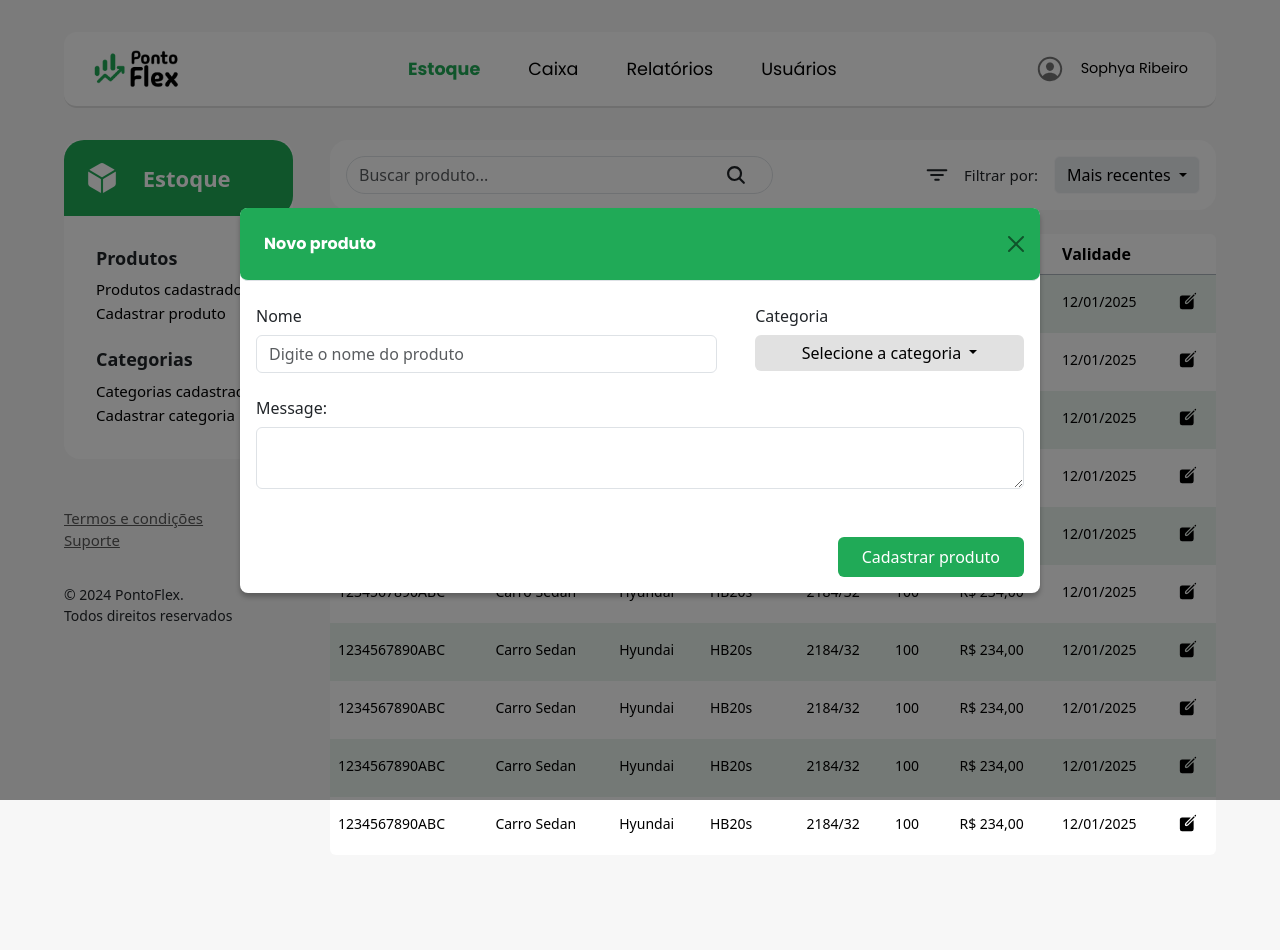
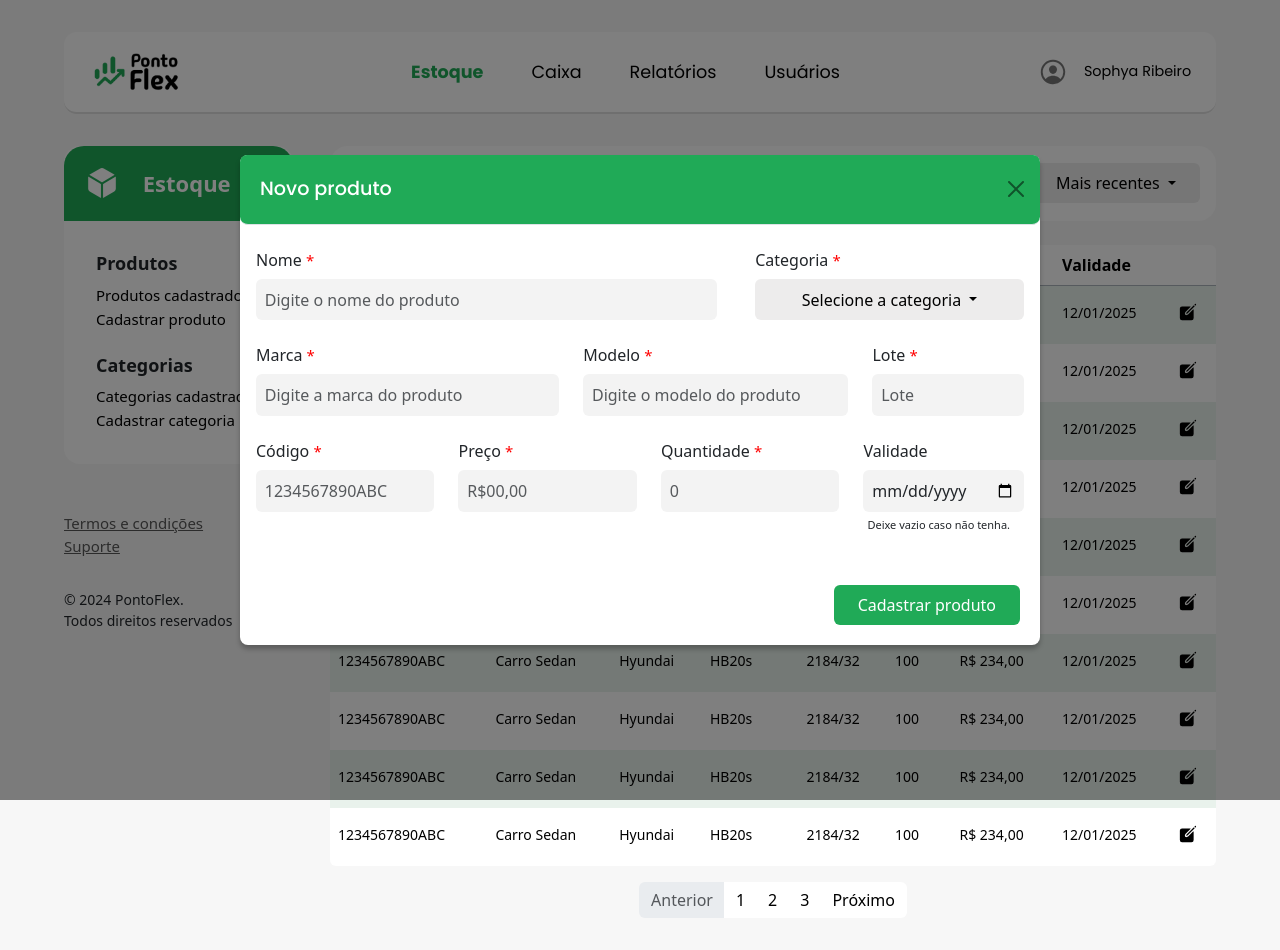
Before and after one commit to sophya-ribeiro/PontoFlex-Frontend, a plain HTML site: page painel/index.html in a window 1280 px wide. Both pictures are taken after a click on the link "Cadastrar produto". Before the commit the page ends 887 px from the top, so only its background shows below. Drawn offline with nearby package versions, Linux system fonts and the light colour scheme; files whose address does not match are found by name.

Commit message:
Implementa criaçao de produto

```diff
--- a/painel/index.html
+++ b/painel/index.html
@@ -128,7 +128,7 @@
           <ion-icon name="filter" class="filter-icon"></ion-icon>
           <h1 class="texto-filtro m-0">Filtrar por:</h1>
           <div class="dropdown">
-            <button class="btn btn-light dropdown-toggle bg-body-secondary rounded" type="button"
+            <button class="btn btn-light dropdown-toggle rounded btn-secondary px-4 py-2" type="button"
               data-bs-toggle="dropdown" aria-expanded="false">
               Mais recentes
             </button>
@@ -283,6 +283,20 @@
 
           </tbody>
         </table>
+
+        <nav aria-label="Navegação de página exemplo">
+          <ul class="pagination justify-content-center">
+            <li class="page-item disabled">
+              <a class="page-link" href="#" tabindex="-1">Anterior</a>
+            </li>
+            <li class="page-item"><a class="page-link" href="#">1</a></li>
+            <li class="page-item"><a class="page-link" href="#">2</a></li>
+            <li class="page-item"><a class="page-link" href="#">3</a></li>
+            <li class="page-item">
+              <a class="page-link" href="#">Próximo</a>
+            </li>
+          </ul>
+        </nav>
       </div>
     </section>
 
@@ -292,7 +306,7 @@
 
         <div class="modal-content border-0">
           <div class="modal-header text-white">
-            <h1 class="modal-title fs-6 p-2" id="modalCadastrarProduto">Novo produto</h1>
+            <h1 class="modal-title p-1" id="modalCadastrarProduto">Novo produto</h1>
             <button type="button" class="btn-close" data-bs-dismiss="modal" aria-label="Close"></button>
           </div>
 
@@ -302,39 +316,81 @@
               <div class="mb-3 div-form">
 
                 <div class="w-nome">
-                  <label for="produto-nome" class="col-form-label">Nome</label>
-                  <input type="text" class="form-control" id="produto-nome" placeholder="Digite o nome do produto">
+                  <label for="produto-nome" class="col-form-label">Nome <span class="form-span">*</span></label>
+                  <input type="text" class="form-control" id="produto-nome" placeholder="Digite o nome do produto" required>
                 </div>
 
                 <div class="w-categoria">
-                  <label for="produto-nome" class="col-form-label">Categoria</label>
+                  <label for="produto-nome" class="col-form-label">Categoria <span class="form-span">*</span></label>
 
                   <div class="dropdown w-dropdown">
                     <button class="btn btn-secondary dropdown-toggle w-dropdown" type="button" data-bs-toggle="dropdown" aria-expanded="false">
                       Selecione a categoria
                     </button>
                     <ul class="dropdown-menu overflow-hidden">
-                      <li><a class="dropdown-item" href="#">Action</a></li>
-                      <li><a class="dropdown-item" href="#">Another action</a></li>
-                      <li><a class="dropdown-item" href="#">Something else here</a></li>
+                      <li><a class="dropdown-item" href="#">Insumos</a></li>
+                      <li><a class="dropdown-item" href="#">Acessórios</a></li>
+                      <li><a class="dropdown-item" href="#">Peças</a></li>
+                      <li><a class="dropdown-item" href="#">Produtos</a></li>
                     </ul>
                   </div>
                 </div>
 
               </div>
 
-              <div class="mb-3">
-                <label for="message-text" class="col-form-label">Message:</label>
-                <textarea class="form-control" id="message-text"></textarea>
+              <div class="mb-3 div-form">
+
+                <div class="w-marca">
+                  <label for="produto-marca" class="col-form-label">Marca <span class="form-span">*</span></label>
+                  <input type="text" class="form-control" id="produto-marca" placeholder="Digite a marca do produto" required>
+                </div>
+
+                <div class="w-modelo">
+                  <label for="produto-modelo" class="col-form-label">Modelo <span class="form-span">*</span></label>
+                  <input type="text" class="form-control" id="produto-modelo" placeholder="Digite o modelo do produto" required>
+                </div>
+
+                <div class="w-lote">
+                  <label for="produto-lote" class="col-form-label">Lote <span class="form-span">*</span></label>
+                  <input type="text" class="form-control" id="produto-lote" placeholder="Lote" required>
+                </div>
+
+              </div>
+
+              <div class="mb-3 div-form">
+
+                <div>
+                  <label for="produto-marca" class="col-form-label">Código <span class="form-span">*</span></label>
+                  <input type="text" class="form-control" id="produto-codigo" placeholder="1234567890ABC" required>
+                </div>
+
+                <div>
+                  <label for="produto-preco" class="col-form-label">Preço <span class="form-span">*</span></label>
+                  <input type="text" class="form-control" id="produto-preco" placeholder="R$00,00" required>
+                </div>
+
+                <div>
+                  <label for="produto-lote" class="col-form-label">Quantidade <span class="form-span">*</span></label>
+                  <input type="number" class="form-control" id="produto-quantidade" placeholder="0" required>
+                </div>
+
+                <div>
+                  <label for="produto-lote" class="col-form-label">Validade</label>
+                  <input type="date" class="form-control" id="produto-validade" placeholder="Lote">
+                  <p class="validade-texto">Deixe vazio caso não tenha.</p>
+                </div>
+
+              </div>
+
+
+              <div class="modal-footer border-0 p-0 pt-3">
+                <button type="submit" class="btn btn-primary rounded botao-cadastrar border-0 py-2 px-4">Cadastrar
+                  produto</button>
               </div>
             </form>
 
           </div>
 
-          <div class="modal-footer border-0">
-            <button type="button" class="btn btn-primary rounded botao-cadastrar border-0 py-2 px-4">Cadastrar
-              produto</button>
-          </div>
 
         </div>
       </div>
--- a/painel/styles.css
+++ b/painel/styles.css
@@ -298,6 +298,38 @@ footer div {
 .div-tabela {
     width: 100%;
     display: flex;
+    flex-direction: column;
+}
+
+.pagination > li > a
+{
+    background-color: white;
+    color: #000000;
+    border: none;
+}
+
+.pagination > li > a:focus,
+.pagination > li > a:hover,
+.pagination > li > span:focus,
+.pagination > li > span:hover
+{
+    color: #313131;
+    background-color: #eee;
+    border-color: #ddd;
+}
+
+.pagination > .active > a
+{
+    color: rgb(0, 0, 0);
+    background-color: #7dc99b99 !important;
+    border: none !important;
+}
+
+.pagination > .active > a:hover
+{
+    color: rgb(0, 0, 0);
+    background-color: #7dc99b99 !important;
+    border: none !important;
 }
 
 .create-icon {
@@ -325,7 +357,8 @@ footer div {
 
 .modal-title {
     font-family: "Poppins", sans-serif !important;
-    font-weight: 600 !important;
+    font-weight: 500 !important;
+    font-size: 1.2rem !important;
 }
 
 .div-form{
@@ -334,6 +367,18 @@ footer div {
     flex-direction: row;
     gap: 1.5rem;
     width: 100%;
+}
+
+input{
+    background-color: #f3f3f3 !important;
+    border: none !important;
+    padding: 0.55rem !important;
+}
+
+.form-span{
+    color: red;
+    font-weight: 400;
+    font-size: 15px;
 }
 
 .w-nome{
@@ -349,14 +394,46 @@ footer div {
    justify-content: space-between;
 }
 
+.w-marca{
+    width: 40%;
+}
+
+.w-modelo{
+    width: 35%;
+}
+
+.w-lote{
+    width: 20%;
+}
+
 .botao-categoria{
     width: 90% !important;
 }
 
 .btn-secondary {
     --bs-btn-color: #000000 !important;
-    --bs-btn-bg: #e1e1e1 !important;
+    --bs-btn-bg: #edecec !important;
     border: none !important;
+    padding: 0.55rem !important;
+}
+
+.btn:hover {
+    color: #000000 !important;
+    background-color: #edecec !important;
+    text-decoration: none !important;
+}
+
+.btn-check:checked+.btn, .btn.active, .btn.show, .btn:first-child:active, :not(.btn-check)+.btn:active {
+    color: black !important;
+    background-color:  #d4d4d4 !important;
+    border: none !important;
+}
+
+.validade-texto{
+    font-size: 11px;
+    text-align: start;
+    padding-top: 5px;
+    padding-left: 4px;
 }
 
 /* -------- RESPONSIVIDADE -------- */
```
